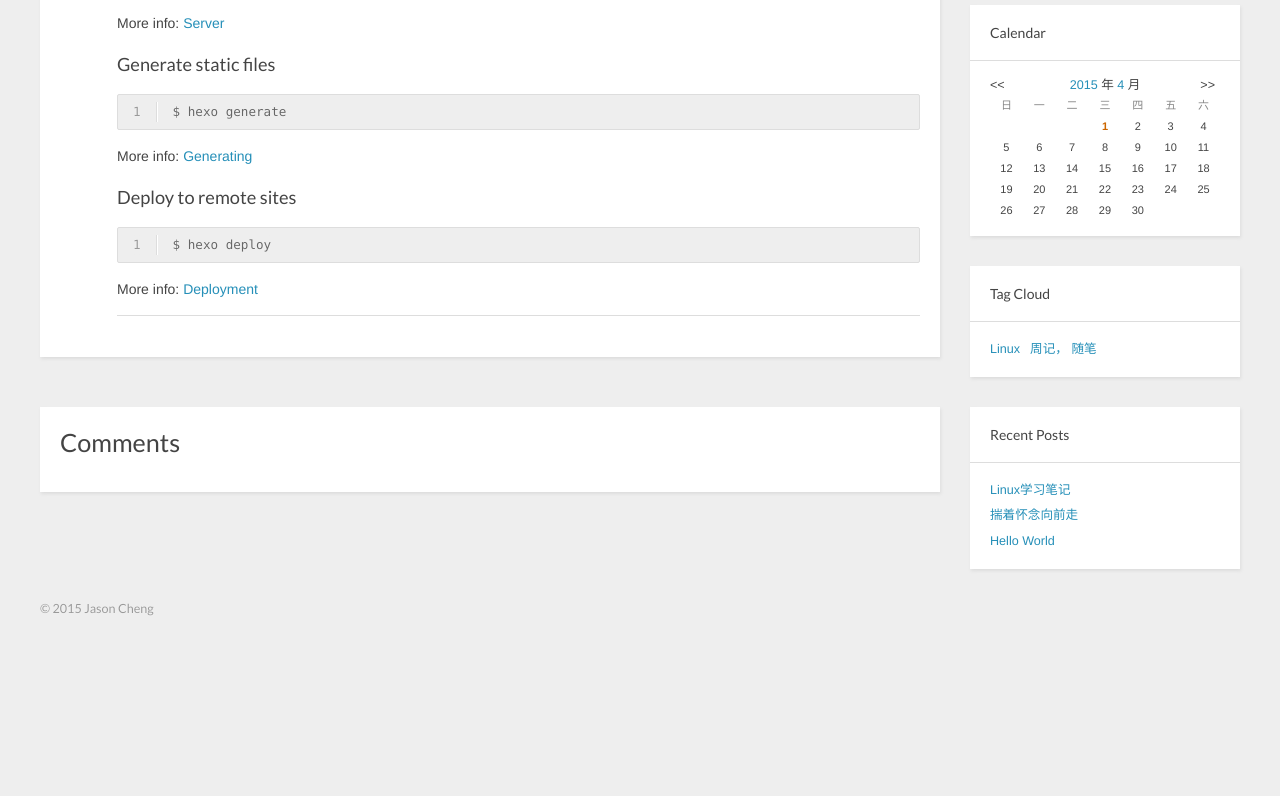
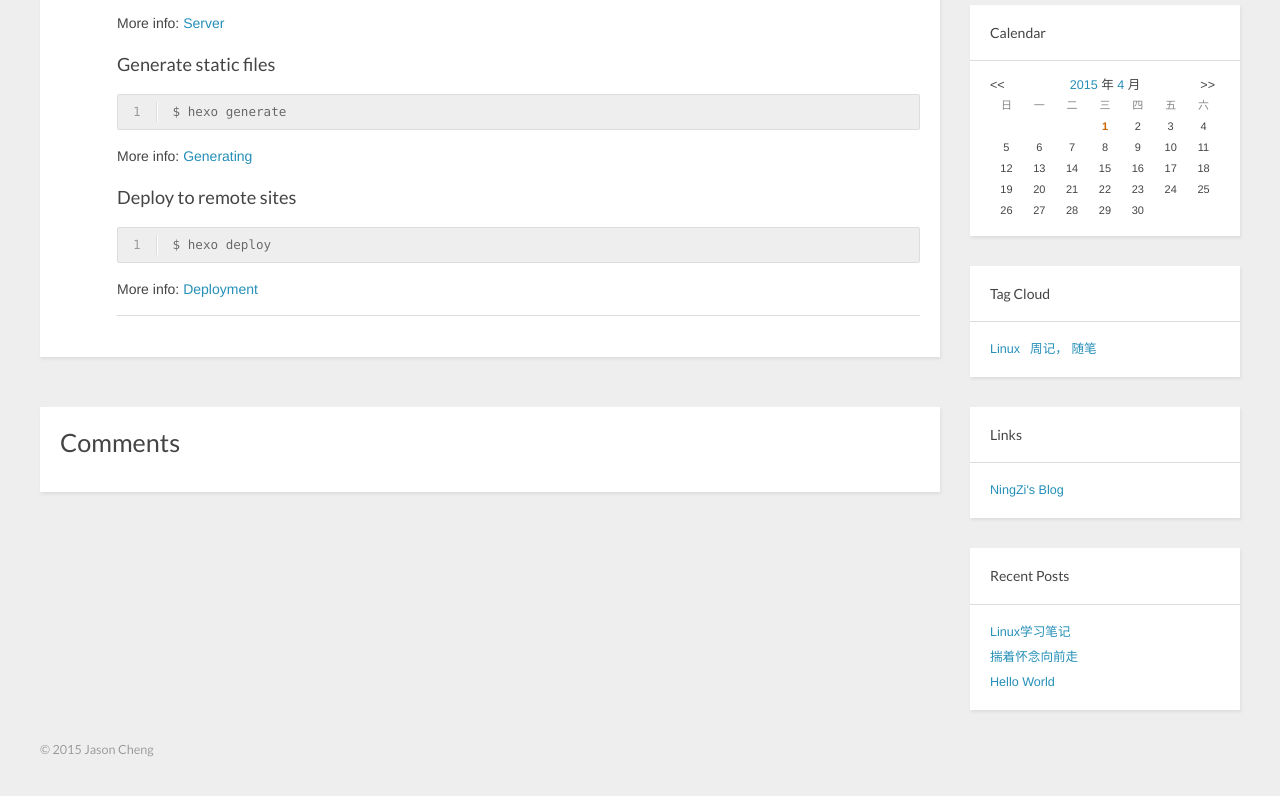
Before and after one commit to Jasonc85/Jasonc85.github.io, a plain HTML site: page 2014/12/12/hello-world/index.html in a window 1280 px wide. Shown: the part 580-1376 px from the top of the page. Before the commit the page ends 1249 px from the top, so only its background shows below. Drawn offline with nearby package versions, Linux system fonts and the light colour scheme.

Commit message:
Site updated: 2015-04-01 16:51:31

```diff
--- a/2014/12/12/hello-world/index.html
+++ b/2014/12/12/hello-world/index.html
@@ -243,6 +243,13 @@ $$("idCalendarNext").onclick = function(){ cale.NextMonth(); }
 </div>
 
 
+  <div class="widget tag">
+<h3 class="title">Links</h3>
+<ul class="entry">
+<li><a href="http://chenqingning.com//" title="NingZi's Blog">NingZi's Blog</a></li>
+</ul>
+</div>
+
 
 <div class="widget tag">
   <h3 class="title">Recent Posts</h3>
```
Also changed, not shown: 2015/03/23/周记0322/index.html (+7 -0 lines), 2015/03/31/Linux学习笔记/index.html (+7 -0 lines), archives/2014/12/index.html (+7 -0 lines), archives/2014/index.html (+7 -0 lines), archives/2015/03/index.html (+7 -0 lines), archives/2015/index.html (+7 -0 lines), archives/index.html (+7 -0 lines), categories/Linux/index.html (+7 -0 lines), categories/随笔/index.html (+7 -0 lines), index.html (+7 -0 lines), tags/Linux/index.html (+7 -0 lines), tags/周记，-随笔/index.html (+7 -0 lines).
